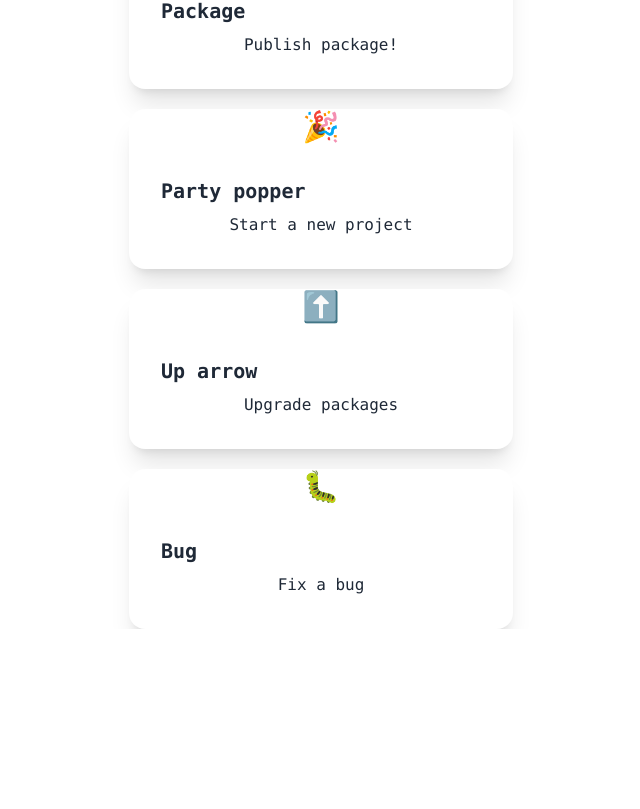
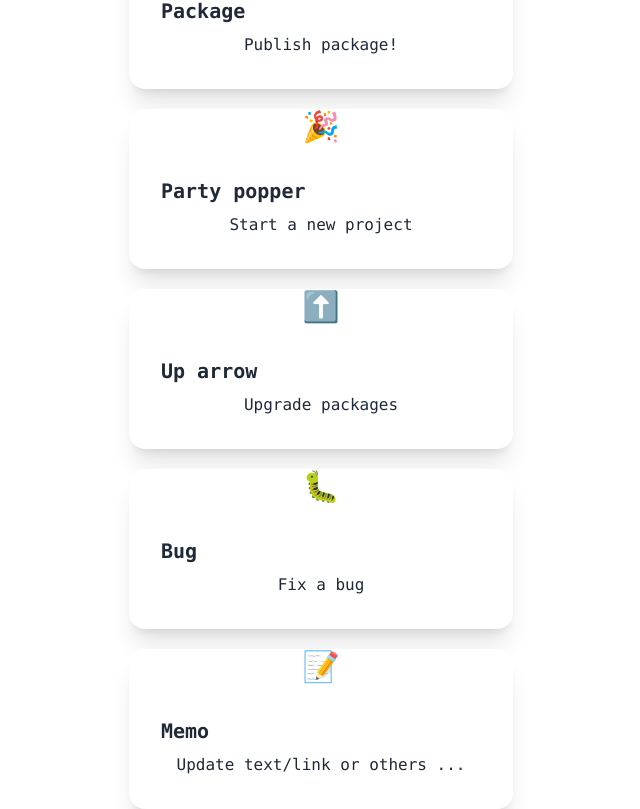
Before and after one commit to Thecode764/Gitem, a React (Vite) app: page / in a window 1280 px wide. Shown: the part 1935-2744 px from the top of the page, without its empty margins (319-959 px from the left). Before the commit the page ends 2564 px from the top, so only its background shows below. Built offline with nearby package versions, Linux system fonts and the light colour scheme.

Commit message:
⭐ Add 📝 Emoji meaning

```diff
--- a/src/Emojis.jsx
+++ b/src/Emojis.jsx
@@ -19,6 +19,7 @@
                 <Emoji emoji="🎉" name="Party popper" description="Start a new project" />
                 <Emoji emoji="⬆️" name="Up arrow" description="Upgrade packages" />
                 <Emoji emoji="🐛" name="Bug" description="Fix a bug" />
+                <Emoji emoji="📝" name="Memo" description="Update text/link or others ..." />
             </div>
         </>
     )
```
